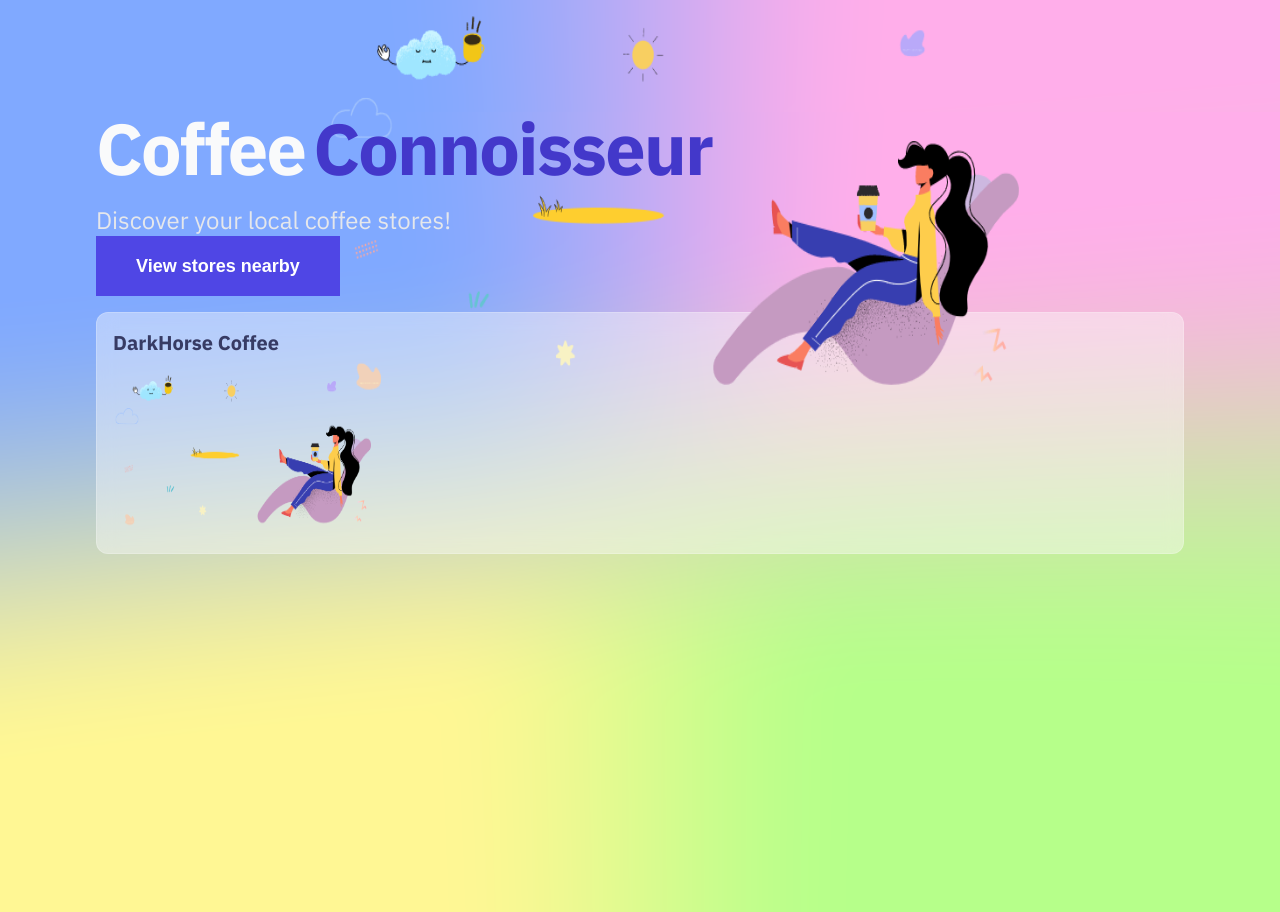
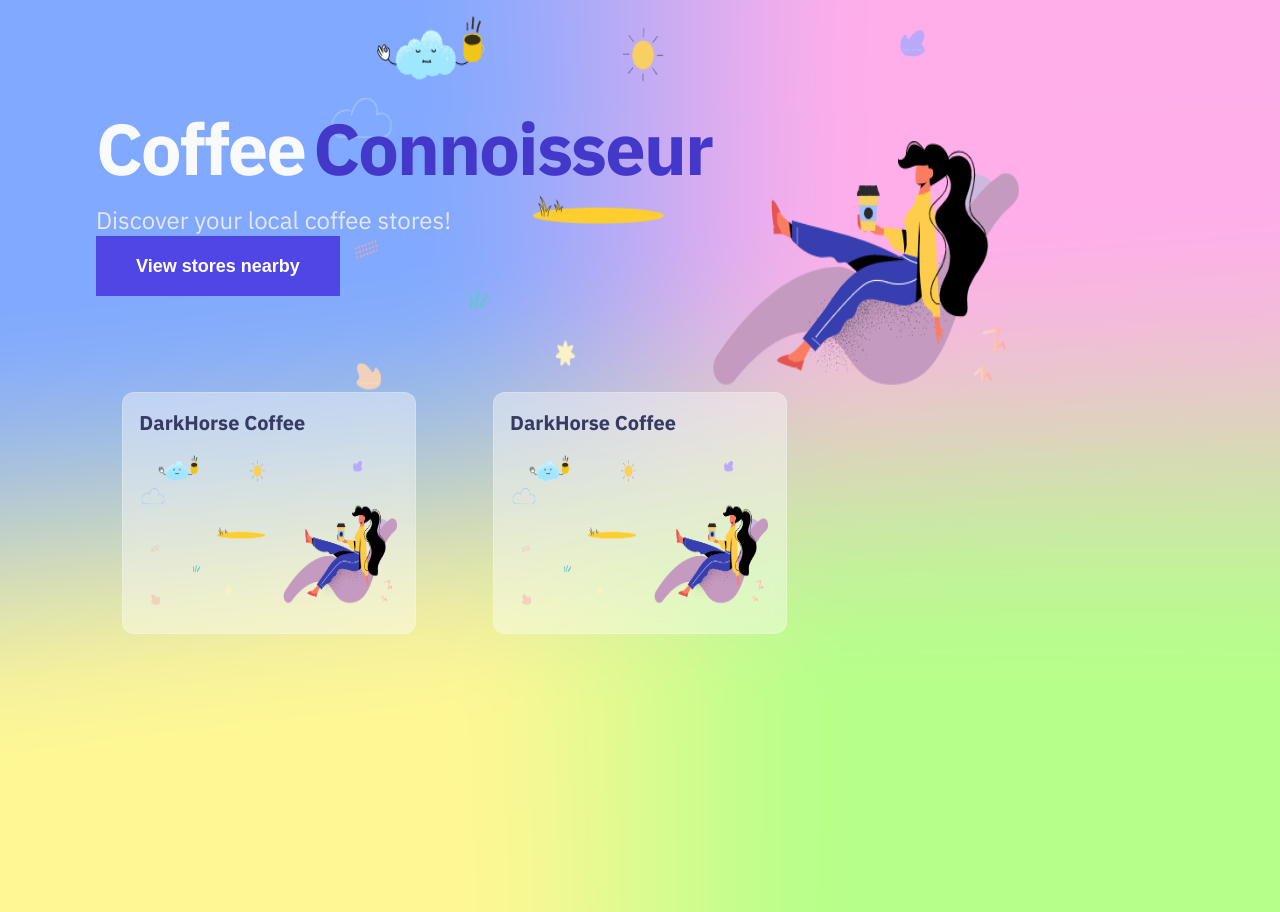
Before and after one commit to thomaswilsondev/Find-Coffee-Store-Near-Me, a Next.js app: page / in a window 1280 px wide. Built offline with nearby package versions, Linux system fonts and the light colour scheme.

Commit message:
Grid Layout For Card Component: card layout

```diff
--- a/components/banner/banner.module.css
+++ b/components/banner/banner.module.css
@@ -1,6 +1,6 @@
 /** By default, this is a mobile breakpoint **/
 .container {
-  margin-bottom: 1rem;
+  margin-bottom: 6rem;
   position: relative;
   z-index: 2;
 }
--- a/pages/index.js
+++ b/pages/index.js
@@ -25,11 +25,20 @@
         <div className={styles.heroImage}>
           <Image src="/static/hero-image.png" width={700} height={400} />
         </div>
-        <Card
-          name="DarkHorse Coffee"
-          imgUrl="/static/hero-image.png"
-          href="/coffee-store/darkhose-coffee"
-        />
+        <div className={styles.cardLayout}>
+          <Card
+            name="DarkHorse Coffee"
+            imgUrl="/static/hero-image.png"
+            href="/coffee-store/darkhose-coffee"
+            className={styles.card}
+          />
+          <Card
+            name="DarkHorse Coffee"
+            imgUrl="/static/hero-image.png"
+            href="/coffee-store/darkhose-coffee"
+            className={styles.card}
+          />
+        </div>
       </main>
     </div>
   );
--- a/styles/Home.module.css
+++ b/styles/Home.module.css
@@ -19,6 +19,17 @@
   z-index: 1;
 }
 
+.cardLayout {
+  display: grid;
+  grid-template-columns: repeat(1, minmax(0, 1fr));
+  column-gap: 1.5rem /* 24px */;
+  row-gap: 1.5rem /* 24px */;
+}
+
+.card {
+  justify-content: center;
+}
+
 /** Breakpoints:
   sm: min-width: 640px;
   md: min-width: 768px;
@@ -38,6 +49,9 @@
     padding-left: 1.5rem /* 24px */;
     padding-right: 1.5rem /* 24px */;
   }
+  .cardLayout {
+    grid-template-columns: repeat(2, minmax(0, 1fr));
+  }
 }
 
 @media (min-width: 768px) {
@@ -52,6 +66,10 @@
 
   .heroImage {
     right: 20%;
+  }
+
+  .cardLayout {
+    grid-template-columns: repeat(2, minmax(0, 1fr));
   }
 }
 
@@ -68,10 +86,17 @@
   .heroImage {
     right: 20%;
   }
+  .cardLayout {
+    grid-template-columns: repeat(3, minmax(0, 1fr));
+  }
 }
 
 @media (min-width: 1280px) {
   .main {
     margin-top: 7rem /* 112px */;
   }
+
+  .cardLayout {
+    grid-template-columns: repeat(3, minmax(0, 1fr));
+  }
 }
```
